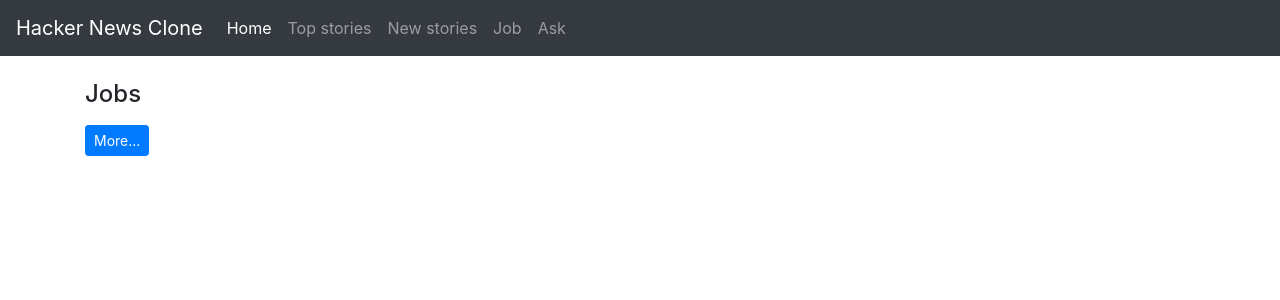
After one commit to Patricious/Patricia-Hacker_News-PHP_Clone, a PHP site: the page made by templates/news_stories/job_stories.html.twig in a window 1280 px wide. The commit adds this page. Shown: the top 300 px of the page. Run offline with PHP 8.4, Linux system fonts and the light colour scheme; the template is opened without the code that fills it, so the values that code supplies are empty; some libraries are stand-ins or nearby versions.

Commit message:
job page

```diff
--- a/templates/layout.html.twig
+++ b/templates/layout.html.twig
@@ -31,7 +31,7 @@
                     <a class="nav-link" href="{{ url('new_stories') }}">New stories</a>
                 </li>
                 <li class="nav-item">
-                    <a class="nav-link" href="#">Job</a>
+                    <a class="nav-link" href="{{ url('job_stories') }}">Job</a>
                 </li>
                 <li class="nav-item">
                     <a class="nav-link" href="#">Ask</a>
--- /dev/null
+++ b/templates/news_stories/job_stories.html.twig
@@ -0,0 +1,30 @@
+{% extends "layout.html.twig" %}
+{% block title %}New Jobs{% endblock %}
+{% block content %}
+    <h4>Jobs</h4>
+    <div class="list-group">
+        {% for key, item in stories.all %}
+            <div class="list-group-item list-group-item-action flex-column align-items-start">
+                <div class="d-flex w-100 justify-content-between">
+                    <h5 class="mb-1">
+                        {% if item.hasUrl %}
+                            <a href="{{ item.getUrl }}" target="_blank">{{ item.getTitle }}</a>
+                            <small class="color-gray">(<a href="https://news.ycombinator.com/user?id={{ item.getSite }}" target="_blank">{{ item.getSite }}</a>)</small>
+                        {% else %}
+                            {{ item.getTitle }}
+                        {% endif %}
+                    </h5>
+                    <small>{{ item.getTimeForHumans }}</small>
+                </div>
+                <small class="mb-1 color-gray">
+                    <span class="badge badge-primary badge-pill">{{ item.getScore }}</span> points by
+                    <a href="https://news.ycombinator.com/user?id={{ item.getAuthor }}" target="_blank">{{ item.getAuthor }}</a> |
+                    <span class="comments"><a href="{{ url('item_details',{'id':item.getId}) }}">{{ item.getCommentsCount }} comments</a></span>
+                </small>
+            </div>
+        {% endfor %}
+    </div>
+    <div id="moreNewsContainer" class="mt-2 mb-3">
+        <a class="btn btn-primary btn-sm btn-more-news" href="{{ url('new_stories',{'page':page+1}) }}" role="button" title="more news">More...</a>
+    </div>
+{% endblock %}
```
Also changed, not shown: routes/web.php (+17 -0 lines), src/Services/HackerNews/NewsStoriesService.php (+46 -0 lines), tests/Feature/JobStoriesTest.php (added, +56 -0 lines), tests/Integration/NewStoriesTest.php (+17 -0 lines), tests/Unit/Services/JobStoriesServiceTest.php (added, +70 -0 lines), templates/news_stories/ask_stories.html.twig (added).
